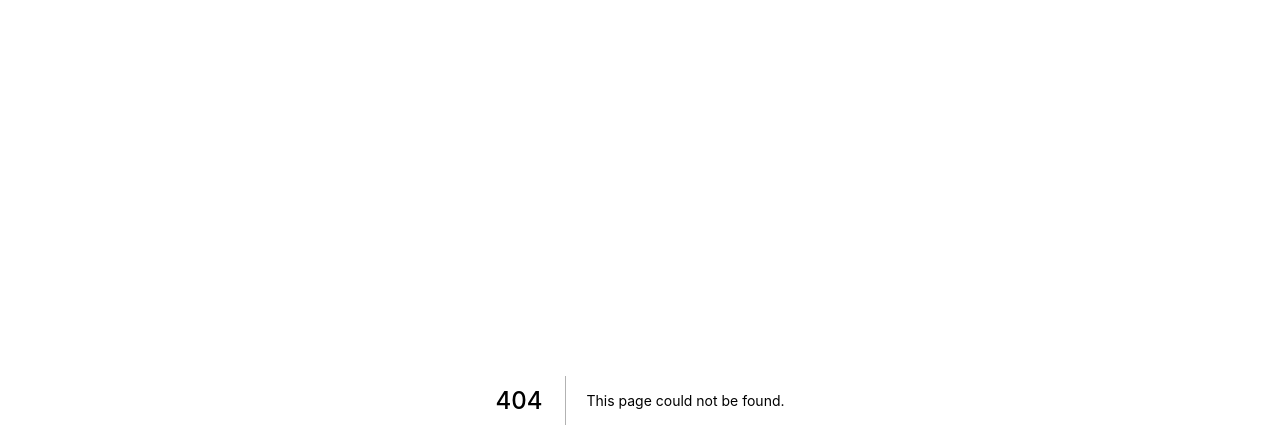
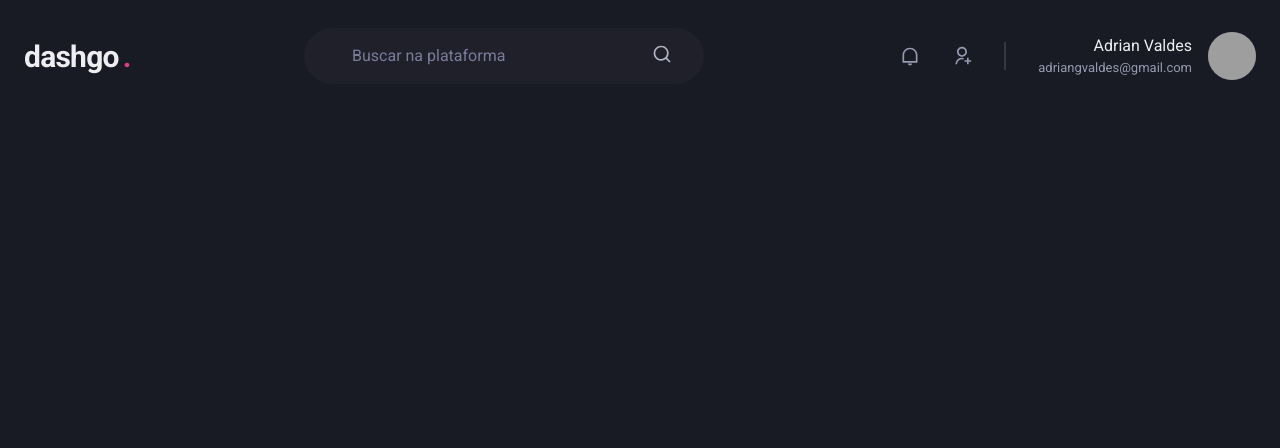
Before and after one commit to adriangvaldes/dashgo, a Next.js app: page /dashboard in a window 1280 px wide. Before the commit this address had no page. Shown: the top 448 px of the page. Built offline with nearby package versions, Linux system fonts and the light colour scheme; grey boxes are pictures that could not be loaded.

Commit message:
Header, Home(logo)

```diff
--- a/package.json
+++ b/package.json
@@ -15,7 +15,8 @@
     "framer-motion": "^4.1.3",
     "next": "10.1.3",
     "react": "17.0.2",
-    "react-dom": "17.0.2"
+    "react-dom": "17.0.2",
+    "react-icons": "^4.2.0"
   },
   "devDependencies": {
     "@types/node": "^14.14.37",
--- /dev/null
+++ b/src/components/Header.tsx
@@ -0,0 +1,83 @@
+import { Flex, Text, Input, Icon, HStack, Box, Avatar } from '@chakra-ui/react'
+
+import { RiNotificationLine, RiSearchLine, RiUserAddLine } from "react-icons/ri";
+
+
+export function Header() {
+  return (
+    <Flex
+      as="header"
+      w="100%"
+      maxWidth={1480}
+      h="20"
+      mx="auto"
+      mt="4"
+      px="6"
+      align="center"
+    >
+      <Text //    Logo
+        fontSize="3xl"
+        fontWeight="bold"
+        letterSpacing="tight"
+        w="64"
+      >
+        dashgo
+        <Text as="span" ml="1" color="pink.500">.</Text>
+      </Text>
+
+      <Flex //    SearchBox
+        as="label"
+        flex="1"
+        py="4"
+        px="8"
+        ml="6"
+        maxWidth={400}
+        alignSelf="center"
+        color="gray.200"
+        position="relative"
+        bg="gray.800"
+        borderRadius="full"
+      >
+        <Input
+          color="gray.50"
+          variant="unstyled"
+          px="4"
+          mr="4"
+          placeholder="Buscar na plataforma"
+          _placeholder={{ color: 'gray.400'}}
+        />
+
+        <Icon as={RiSearchLine} fontSize="20"/>
+      </Flex>
+
+      <Flex
+        align="center"
+        ml="auto"
+      >
+        <HStack  //   Icons
+          spacing="8"
+          mx="8"
+          pr="8"
+          py="1"
+          color="gray.300"
+          borderRightWidth={2}
+          borderColor="gray.700"
+        >
+        <Icon as={RiNotificationLine} fontSize="20"/>
+        <Icon as={RiUserAddLine} fontSize="20"/>
+        </HStack>
+
+         <Flex align="center">  {/*   User info (Name, Email, Avatar)   */}
+          <Box mr="4" textAlign="right">
+            <Text>Adrian Valdes</Text>
+            <Text color="gray.300" fontSize="small">
+              adriangvaldes@gmail.com
+            </Text>
+          </Box>
+
+          <Avatar size="md" name="Adrian Valdes" src="https://github.com/adriangvaldes.png"/>
+        </Flex>
+      </Flex>
+    </Flex>
+  );
+}
--- /dev/null
+++ b/src/pages/dashboard.tsx
@@ -0,0 +1,7 @@
+import { Header } from "../components/Header";
+
+export default function Dashboard() {
+  return(
+    <Header />
+  );
+}
```
Also changed, not shown: src/components/Form/Input.tsx (added, +28 -0 lines), src/pages/index.tsx (+25 -1 lines), 1 other file (tests, documents, lock files or other folders).
